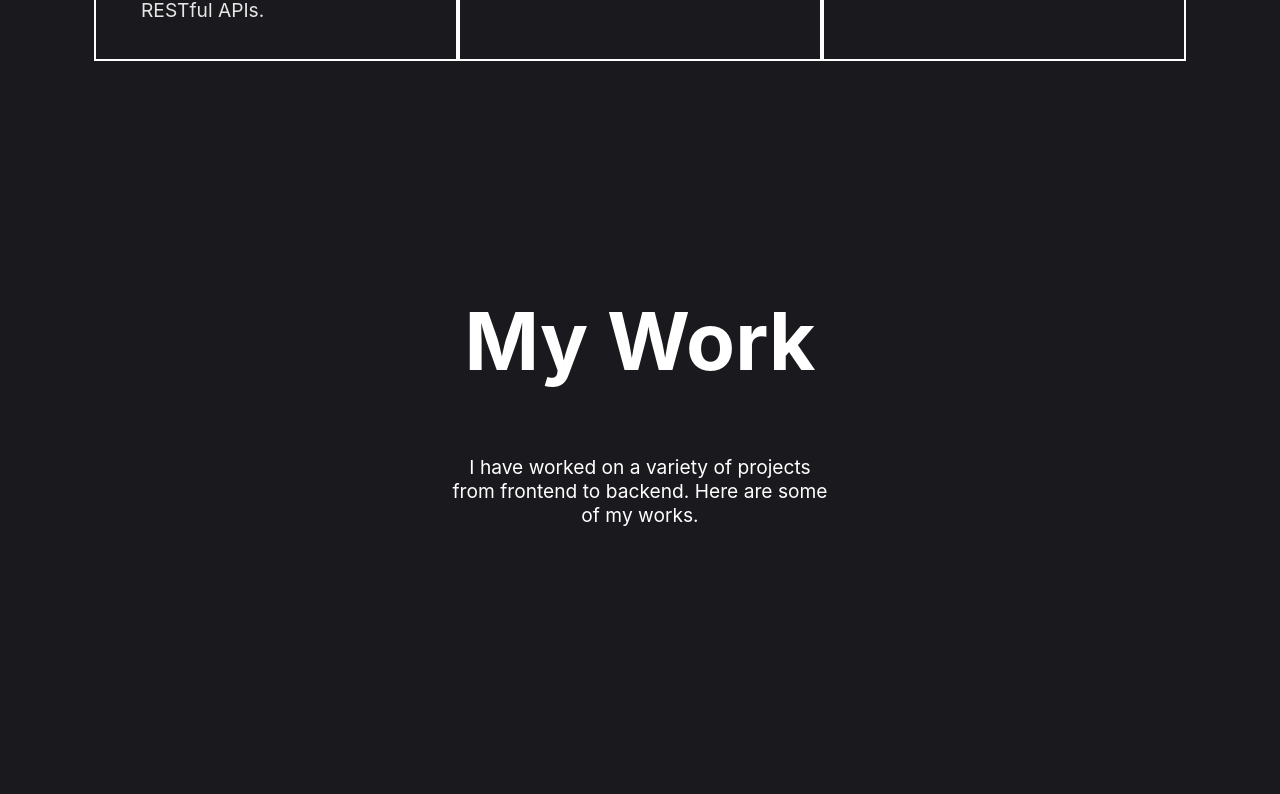
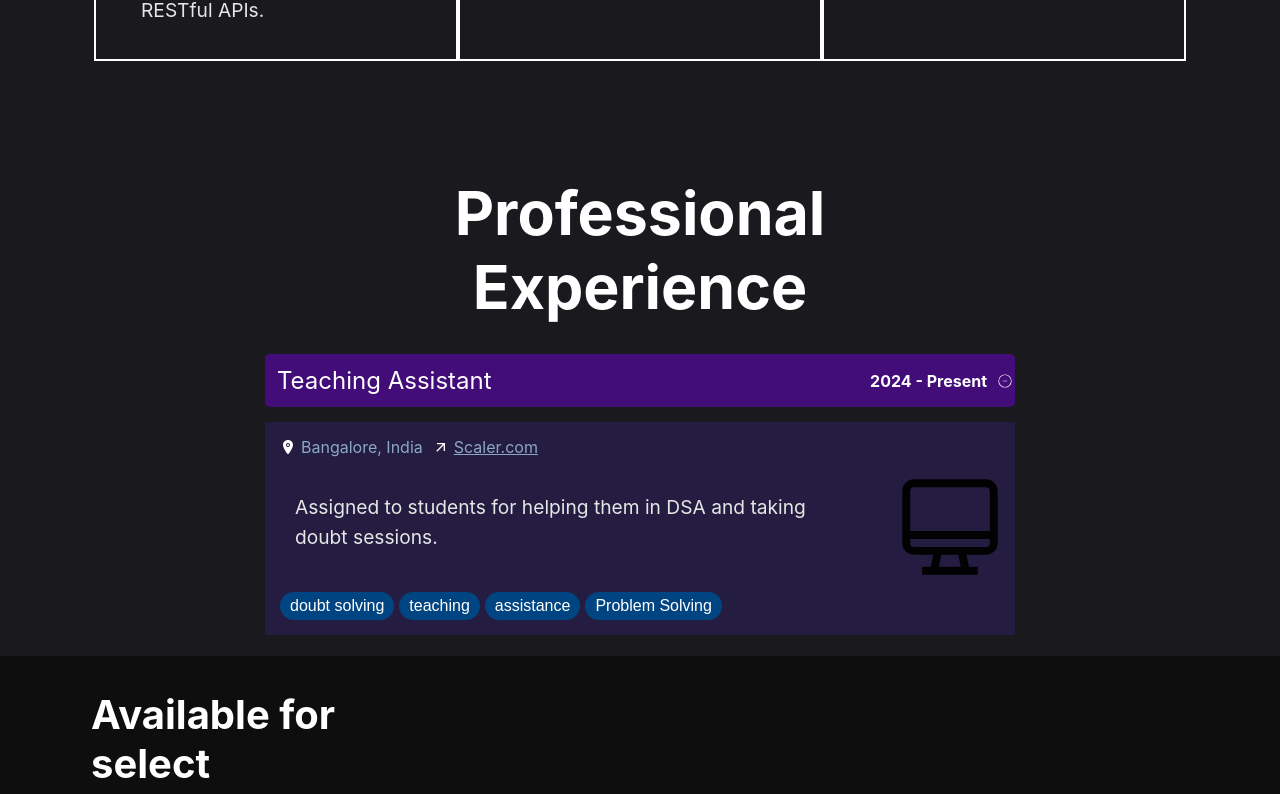
Before and after one commit to garvit420/portfolio_react, a React (Create React App) app: page / in a window 1280 px wide. Shown: the part 1314-2108 px from the top of the page. Built offline with nearby package versions, Linux system fonts and the light colour scheme.

Commit message:
removed unwanted comments

```diff
--- a/src/App.js
+++ b/src/App.js
@@ -12,7 +12,7 @@ function App() {
       <Header />
       <Home />
       <MyExpertise />
-      <Work />
+      {/* <Work /> */}
       <Experience />
       <Contact />
     </div>
```
